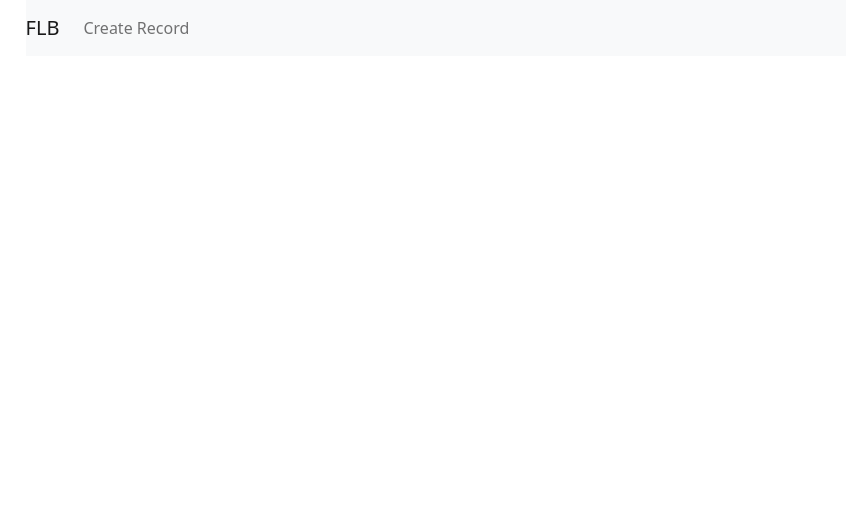
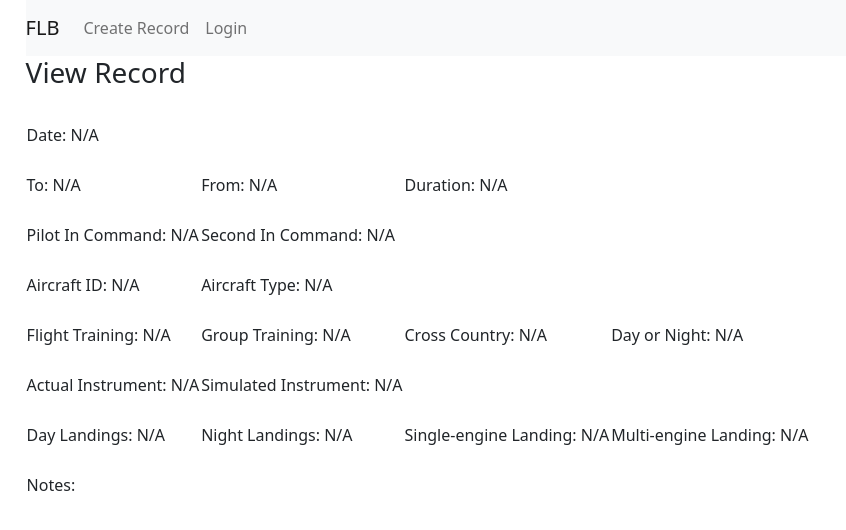
Before and after one commit to Emi-Panda/Flight-Logbook-Digitization, a React (Create React App) app in the folder client/: page /view/1 in a window 1280 px wide. Before the commit this address had no page. Shown: the top 530 px of the page, without its empty margins (0-846 px from the left). Built offline with nearby package versions, Linux system fonts and the light colour scheme; no server answers.

Commit message:
view full record
view record now works. still looks sloppy as CSS is needed however functionality is there. added login page however nothing is actually there yet.

```diff
--- a/client/src/App.js
+++ b/client/src/App.js
@@ -10,6 +10,7 @@ import Navbar from "./components/navbar";
 import RecordList from "./components/recordList";
 import Edit from "./components/edit";
 import Create from "./components/create";
+import ViewRecord from "./components/viewRecord";
 
 const App = () => {
  return (
@@ -19,6 +20,7 @@ const App = () => {
        <Route exact path="/" element={<RecordList />} />
        <Route path="/edit/:id" element={<Edit />} />
        <Route path="/create" element={<Create />} />
+       <Route path="/view/:id" element={<ViewRecord />} />
      </Routes>
    </div>
  );
--- /dev/null
+++ b/client/src/components/login.js
@@ -0,0 +1 @@
+/*Log in page*/
--- a/client/src/components/navbar.js
+++ b/client/src/components/navbar.js
@@ -28,7 +28,12 @@ export default function Navbar() {
              <NavLink className="nav-link" to="/create">
                Create Record
              </NavLink>
-           </li>
+            </li>
+            <li>
+             <NavLink className="nav-link" to="/login">
+              Login
+             </NavLink>
+            </li>
          </ul>
        </div>
      </nav>
--- a/client/src/components/recordList.js
+++ b/client/src/components/recordList.js
@@ -8,8 +8,8 @@ const Record = (props) => (
    <td>{props.record.sic}</td>
    <td>{props.record.flight_duration}</td>
    <td>{props.record.date}</td>
+   <td>{props.record.to}</td>
    <td>{props.record.from}</td>
-   <td>{props.record.to}</td>
    <td>{props.record.aircraft_id}</td>
    <td> {/*edit/delete/viewfullrecord */}
      <Link className="btn btn-link" to={`/edit/${props.record._id}`}>Edit</Link> |
--- /dev/null
+++ b/client/src/components/viewRecord.js
@@ -0,0 +1,121 @@
+import React, { useState, useEffect } from "react";
+import { useParams, useNavigate } from "react-router";
+
+export default function Edit() {
+ const [form, setForm] = useState({
+  date: "",
+  aircraft_type: "",
+  aircraft_id: "",
+  from: "",
+  to: "",
+  flight_duration: "",
+  pic: "",
+  sic: "",
+  flight_training: "",
+  group_training: "",
+  SIMULATOR_FTD_OR_ATD: "",
+  cross_country: "",
+  day_night: "",
+  actual_instrument: "",
+  simulated_instrument: "",
+  landing_day: "",
+  landing_night: "",
+  single_landing: "",
+  multi_landing: "",
+  notes: "",
+  records: [],
+ });
+ const params = useParams();
+ const navigate = useNavigate();
+
+ useEffect(() => {
+   async function fetchData() {
+     const id = params.id.toString();
+     const response = await fetch(`http://localhost:4000/entries/${params.id.toString()}`);
+
+     if (!response.ok) {
+       const message = `An error has occurred: ${response.statusText}`;
+       window.alert(message);
+       return;
+     }
+     const record = await response.json();
+     if (!record) {
+       window.alert(`Record with id ${id} not found`);
+       navigate("/");
+       return;
+     }
+
+     setForm(record);
+   }
+
+   fetchData();
+
+   return;
+ }, [params.id, navigate]);
+
+/* check if exits*/
+function exists(field){
+ if (field === ""){
+    return "N/A"
+ } else {
+    return field
+ }
+}
+/*returned output ui*/
+ return (
+   <div>
+    <h3>View Record</h3>
+    <br/>
+    <table>
+        <tr>
+            <td>Date: {exists(form.date)}</td>
+        </tr>
+        <br/>
+        <tr>
+            <td>To: {exists(form.to)}</td>
+            <td>From: {exists(form.from)}</td>
+            <td>Duration: {exists(form.flight_duration)}</td>
+        </tr>
+        <br/>
+        <tr>
+            <td>Pilot In Command: {exists(form.pic)}</td>
+            <td>Second In Command: {exists(form.sic)}</td>
+        </tr>
+        <br/>
+        <tr>
+            <td>Aircraft ID: {exists(form.aircraft_id)}</td>
+            <td>Aircraft Type: {exists(form.aircraft_type)}</td>
+        </tr>
+        <br/>
+        <tr>
+            <td>Flight Training: {exists(form.flight_training)}</td>
+            <td>Group Training: {exists(form.group_training)}</td>
+            <td>Cross Country: {exists(form.cross_country)}</td>
+            <td>Day or Night: {exists(form.day_night)}</td>
+        </tr>
+        <br/>
+        <tr>
+            <td>Actual Instrument: {exists(form.actual_instrument)}</td>
+            <td>Simulated Instrument: {exists(form.simulated_instrument)}</td>
+        </tr>
+        <br/>
+
+        <tr>
+            <td>Day Landings: {exists(form.landing_day)}</td>
+            <td>Night Landings: {exists(form.landing_night)}</td>
+            <td>Single-engine Landing: {exists(form.single_landing)}</td>
+            <td>Multi-engine Landing: {exists(form.multi_landing)}</td>
+        </tr>
+        <br/>
+        <tr>
+            <td>Notes: {form.notes}</td>
+        </tr>
+    </table>
+
+
+  {/*
+  SIMULATOR_FTD_OR_ATD: ""*/}
+
+   </div>
+ );
+}
```
